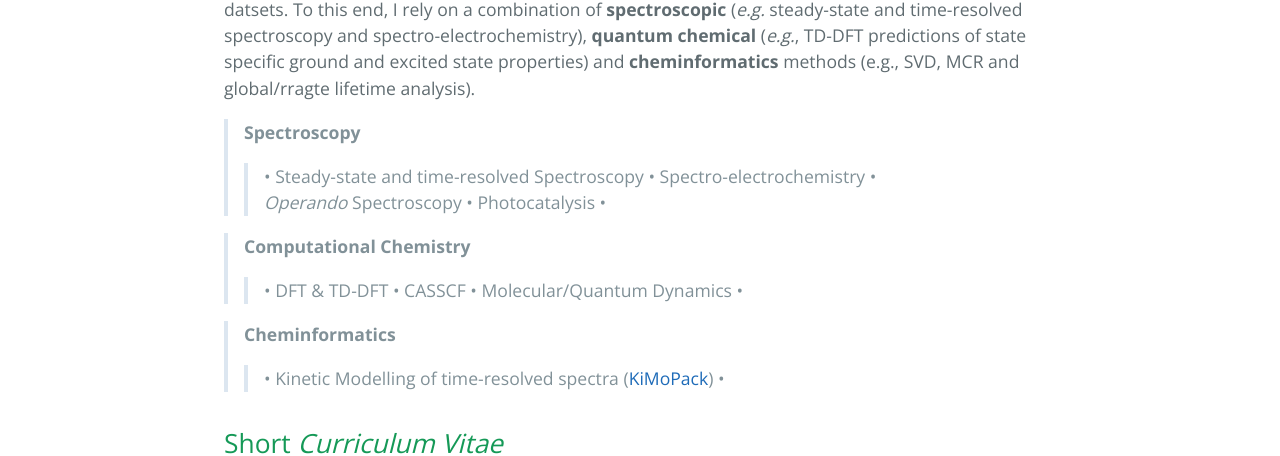
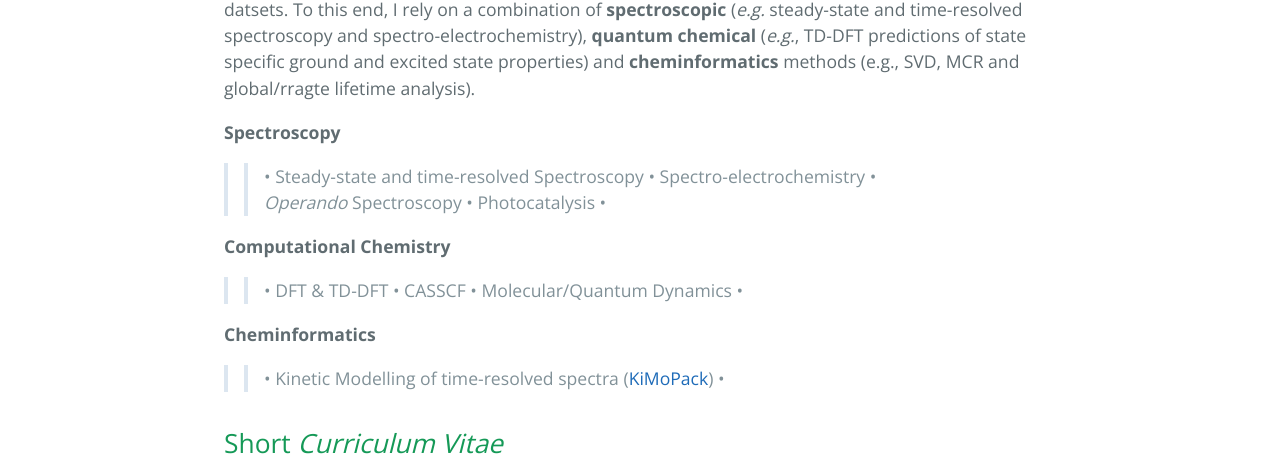
Before and after one commit to carolin-m/carolin-m.github.io, a Jekyll site: the page built from now.md, in a window 1280 px wide. Shown: the part 792-1248 px from the top of the page. Built offline with Jekyll 4.4.1, drawn with Linux system fonts in a browser that asks for light colours.

Commit message:
Update now.md

```diff
--- a/now.md
+++ b/now.md
@@ -20,14 +20,14 @@ ________________
 I investigate intramolecular, hydrogen evolving mono- and bimetallic photocatalyst by means of steady-state and time-resolved spectroscopy. My research is dedicated to the development of *operando* approaches and the generation of basis data (*e.g.*, chemically, electrochemically and photochemically modified molecules) for understanding and analysing the complex *operando* datsets. To this end, I rely on a combination of **spectroscopic** (*e.g.* steady-state and time-resolved spectroscopy and spectro-electrochemistry), **quantum chemical** (*e.g.*, TD-DFT predictions of state specific ground and excited state properties) and **cheminformatics** methods (e.g., SVD, MCR and global/rragte lifetime analysis).
 
 
-> **Spectroscopy** <br />
+**Spectroscopy** <br />
 >> • Steady-state and time-resolved Spectroscopy • Spectro-electrochemistry • <br />
 >> *Operando* Spectroscopy • Photocatalysis • <br />
 
-> **Computational Chemistry**  <br />
+**Computational Chemistry**  <br />
 >> • DFT & TD-DFT • CASSCF • Molecular/Quantum Dynamics • <br />
 
-> **Cheminformatics** <br />
+**Cheminformatics** <br />
 >> • Kinetic Modelling of time-resolved spectra ([KiMoPack](https://github.com/erdzeichen/KiMoPack)) • <br >
 
 
```
